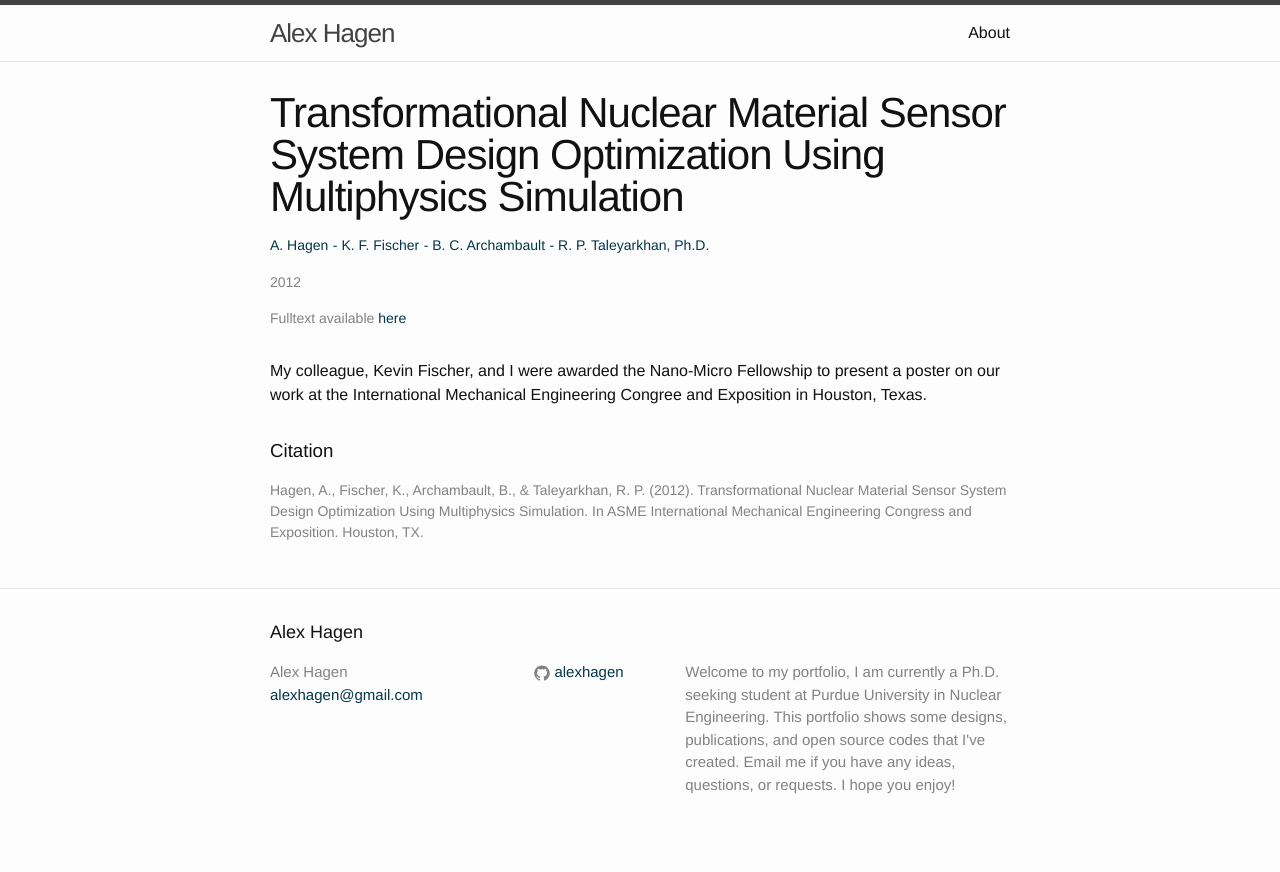
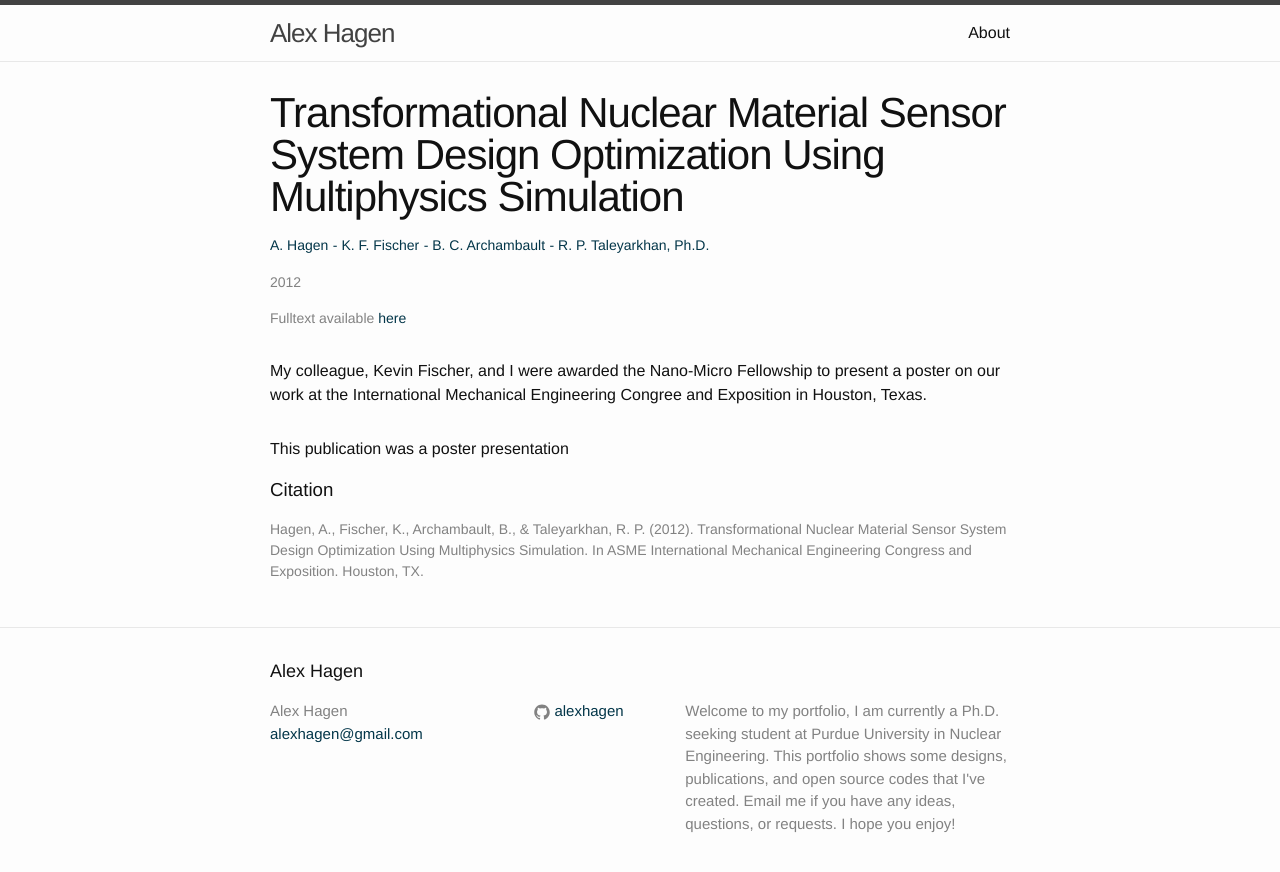
Before and after one commit to alexhagen/alexhagen.github.io, a Jekyll site: the page built from _posts/2012-11-12-transformational-nuclear-material-sensor.markdown, in a window 1280 px wide. Shown: the top 872 px of the page. Built offline with Jekyll 4.4.1, drawn with Linux system fonts in a browser that asks for light colours.

Commit message:
trying the contains for poster tag

```diff
--- a/_layouts/publication.html
+++ b/_layouts/publication.html
@@ -18,6 +18,8 @@ layout: default
     {{ content }}
   </article>
 
+  {% if page.tags contains 'poster' %}<p>This publication was a poster presentation</p>{% endif %}
+
   <h3>Citation</h3>
   <p class="publication-citation">{{ page.citation }}</p>
   {% if page.abstract %}
```
